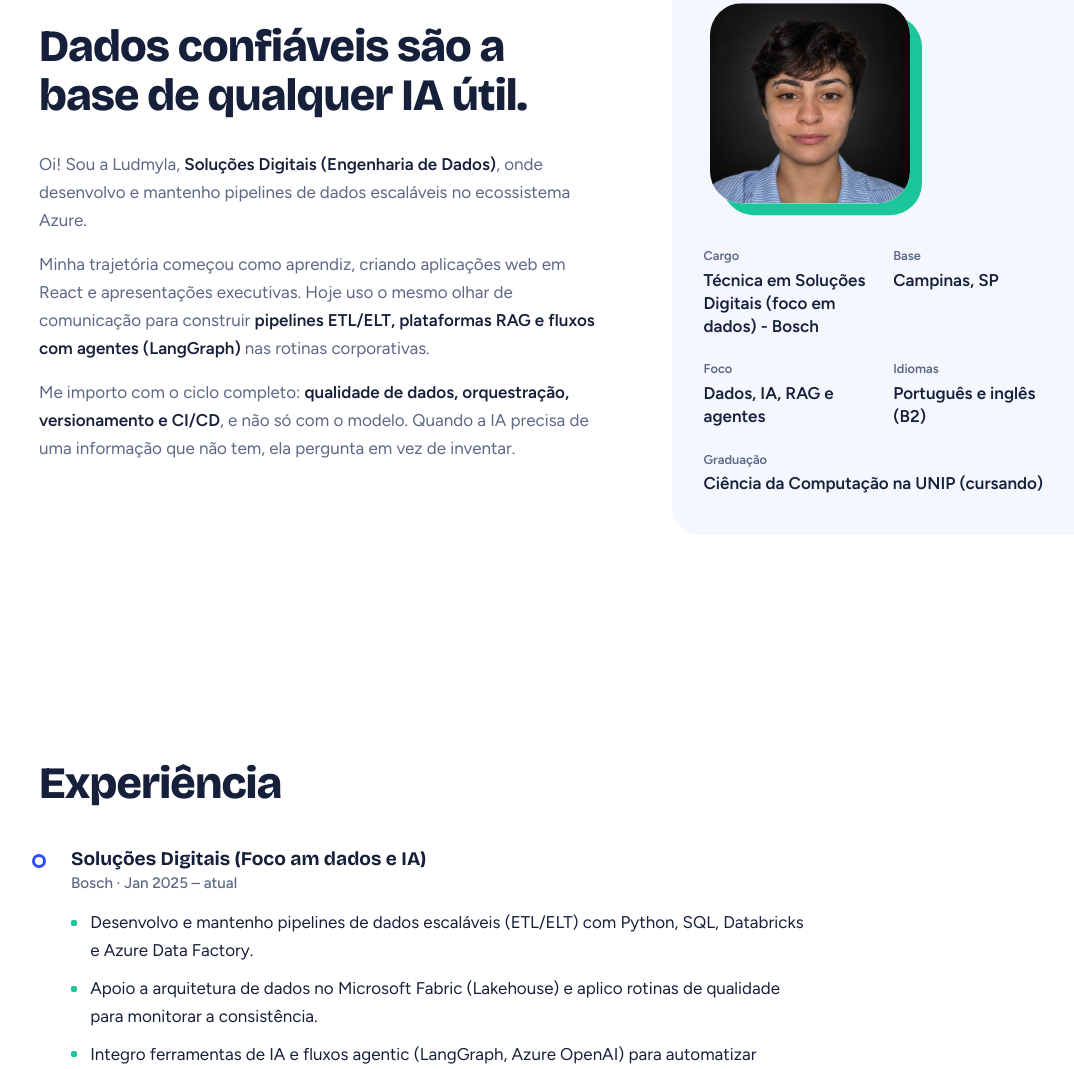
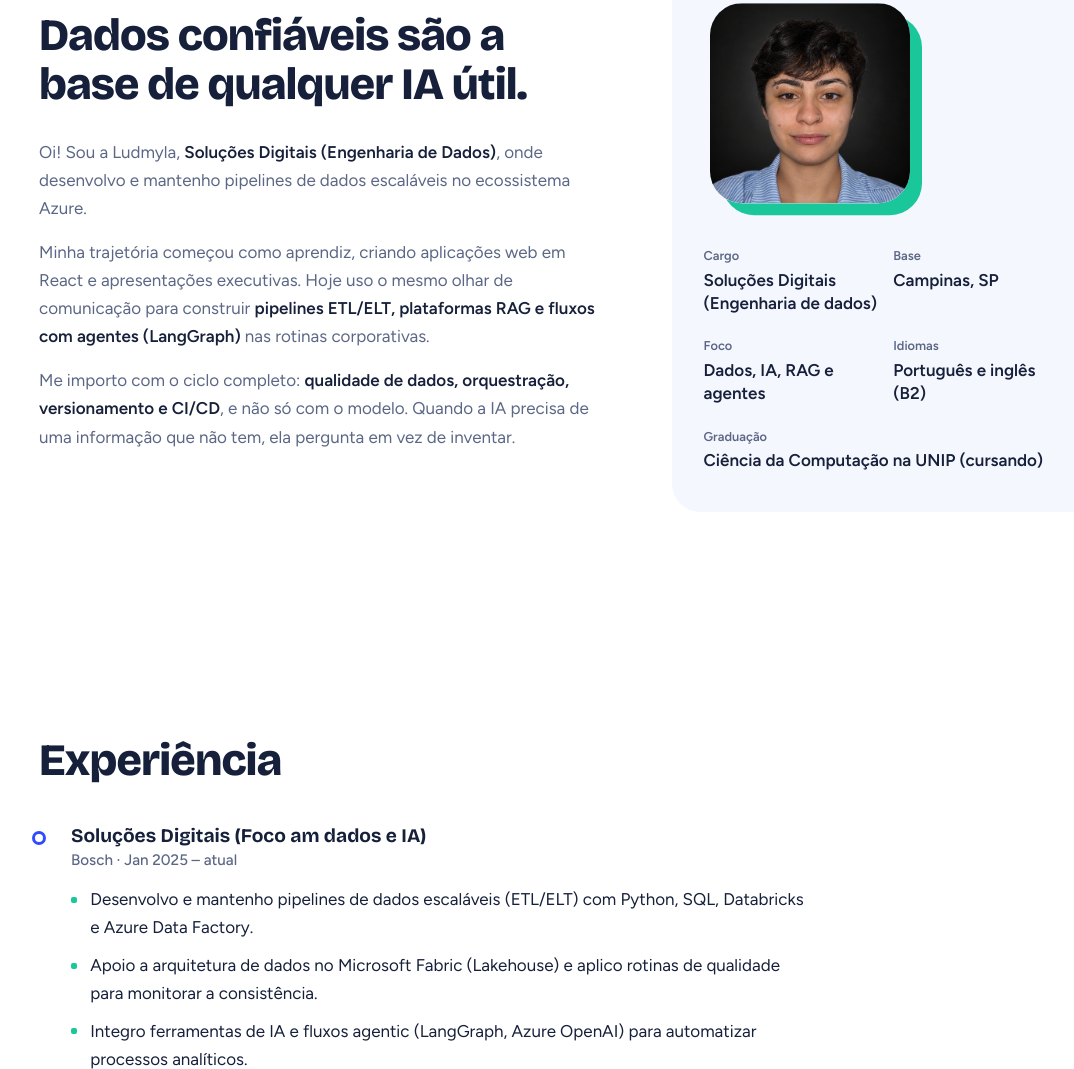
Before and after one commit to ludmuniz/Portfolio-Web, a plain HTML site: page index.html in a window 1280 px wide. Shown: the part 947-2016 px from the top of the page, without its empty margins (71-1145 px from the left). Drawn offline with nearby package versions, Linux system fonts and the light colour scheme.

Commit message:
Update job title in index.html

```diff
--- a/index.html
+++ b/index.html
@@ -70,7 +70,7 @@
             <div class="avatar__inner">LC<img src="img/foto.png" alt="Foto de Ludmyla Cordeiro" onerror="this.remove()"></div>
           </div>
           <dl class="facts">
-            <div><dt>Cargo</dt><dd>Técnica em Soluções Digitais (foco em dados) - Bosch</dd></div>
+            <div><dt>Cargo</dt><dd>Soluções Digitais (Engenharia de dados)</dd></div>
             <div><dt>Base</dt><dd>Campinas, SP</dd></div>
             <div><dt>Foco</dt><dd>Dados, IA, RAG e agentes</dd></div>
             <div><dt>Idiomas</dt><dd>Português e inglês (B2)</dd></div>
```
